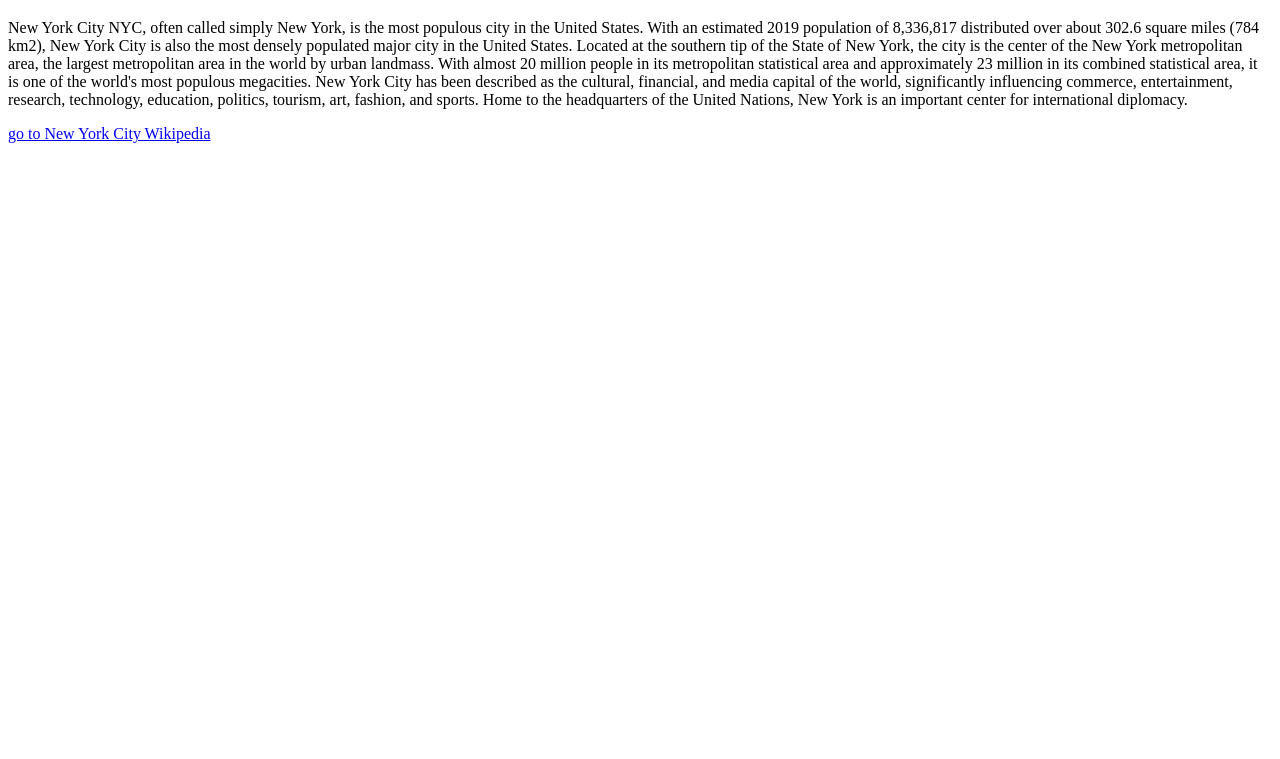
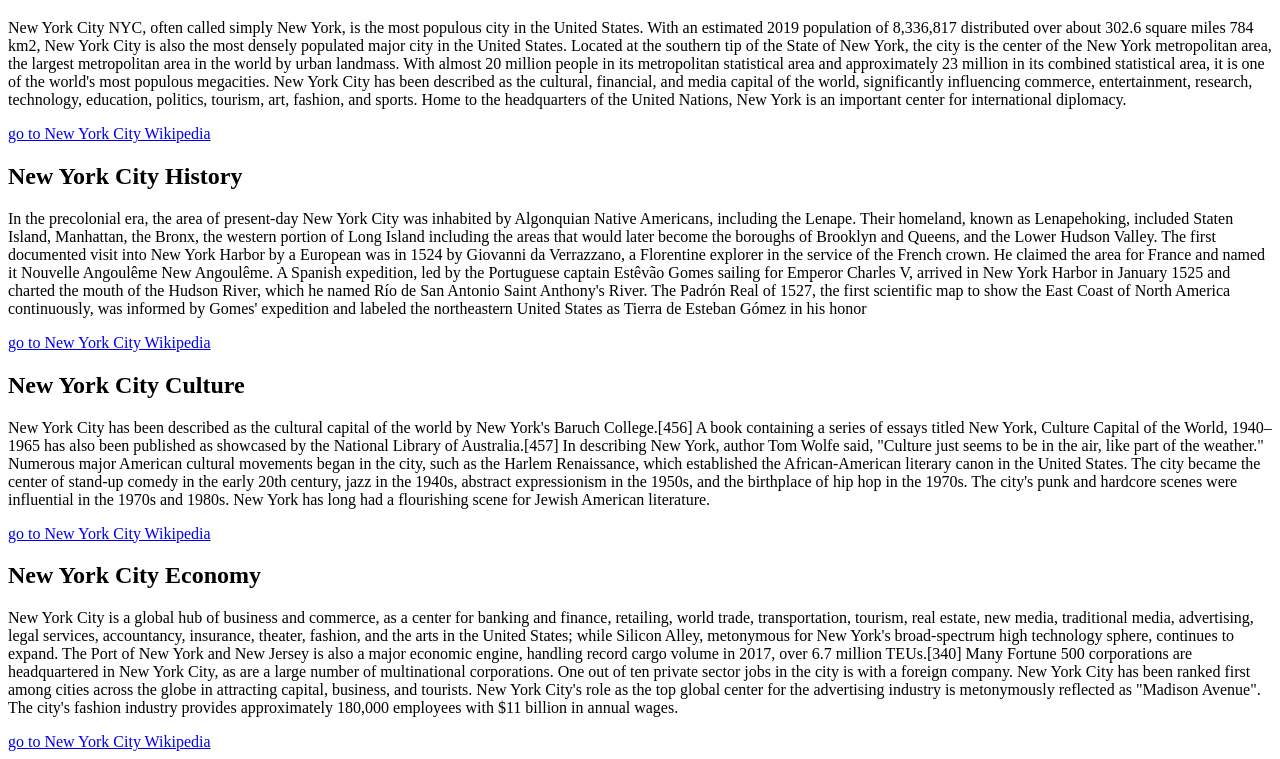
Before and after one commit to alexandramena/progra2, a plain HTML site: page templates/index.html in a window 1280 px wide. Shown: the part 61-820 px from the top of the page. Drawn offline with Linux system fonts and the light colour scheme.

Commit message:
final tribute page

```diff
--- a/templates/index.html
+++ b/templates/index.html
@@ -7,7 +7,22 @@
 </head>
 <body>
     <h1>New York City Tribute Page</h1>
-    <p>New York City NYC, often called simply New York, is the most populous city in the United States. With an estimated 2019 population of 8,336,817 distributed over about 302.6 square miles (784 km2), New York City is also the most densely populated major city in the United States. Located at the southern tip of the State of New York, the city is the center of the New York metropolitan area, the largest metropolitan area in the world by urban landmass. With almost 20 million people in its metropolitan statistical area and approximately 23 million in its combined statistical area, it is one of the world's most populous megacities. New York City has been described as the cultural, financial, and media capital of the world, significantly influencing commerce, entertainment, research, technology, education, politics, tourism, art, fashion, and sports. Home to the headquarters of the United Nations, New York is an important center for international diplomacy.</p>
+    <p>New York City NYC, often called simply New York, is the most populous city in the United States. With an estimated 2019 population of 8,336,817 distributed over about 302.6 square miles 784 km2, New York City is also the most densely populated major city in the United States. Located at the southern tip of the State of New York, the city is the center of the New York metropolitan area, the largest metropolitan area in the world by urban landmass. With almost 20 million people in its metropolitan statistical area and approximately 23 million in its combined statistical area, it is one of the world's most populous megacities. New York City has been described as the cultural, financial, and media capital of the world, significantly influencing commerce, entertainment, research, technology, education, politics, tourism, art, fashion, and sports. Home to the headquarters of the United Nations, New York is an important center for international diplomacy.</p>
     <a href="https://en.wikipedia.org/wiki/New_York_City">go to New York City Wikipedia</a>
+
+    <h2>New York City History</h2>
+    <p>In the precolonial era, the area of present-day New York City was inhabited by Algonquian Native Americans, including the Lenape. Their homeland, known as Lenapehoking, included Staten Island, Manhattan, the Bronx, the western portion of Long Island including the areas that would later become the boroughs of Brooklyn and Queens, and the Lower Hudson Valley.
+        The first documented visit into New York Harbor by a European was in 1524 by Giovanni da Verrazzano, a Florentine explorer in the service of the French crown. He claimed the area for France and named it Nouvelle Angoulême New Angoulême. A Spanish expedition, led by the Portuguese captain Estêvão Gomes sailing for Emperor Charles V, arrived in New York Harbor in January 1525 and charted the mouth of the Hudson River, which he named Río de San Antonio Saint Anthony's River. The Padrón Real of 1527, the first scientific map to show the East Coast of North America continuously, was informed by Gomes' expedition and labeled the northeastern United States as Tierra de Esteban Gómez in his honor</p>
+    <a href="https://en.wikipedia.org/wiki/New_York_City#History">go to New York City Wikipedia</a>
+
+    <h2>New York City Culture</h2>
+    <p>New York City has been described as the cultural capital of the world by New York's Baruch College.[456] A book containing a series of essays titled New York, Culture Capital of the World, 1940–1965 has also been published as showcased by the National Library of Australia.[457] In describing New York, author Tom Wolfe said, "Culture just seems to be in the air, like part of the weather."
+        Numerous major American cultural movements began in the city, such as the Harlem Renaissance, which established the African-American literary canon in the United States. The city became the center of stand-up comedy in the early 20th century, jazz in the 1940s, abstract expressionism in the 1950s, and the birthplace of hip hop in the 1970s. The city's punk and hardcore scenes were influential in the 1970s and 1980s. New York has long had a flourishing scene for Jewish American literature.</p>
+    <a href="https://en.wikipedia.org/wiki/New_York_City#Culture_and_contemporary_life">go to New York City Wikipedia</a>
+
+    <h2>New York City Economy</h2>
+    <p>New York City is a global hub of business and commerce, as a center for banking and finance, retailing, world trade, transportation, tourism, real estate, new media, traditional media, advertising, legal services, accountancy, insurance, theater, fashion, and the arts in the United States; while Silicon Alley, metonymous for New York's broad-spectrum high technology sphere, continues to expand. The Port of New York and New Jersey is also a major economic engine, handling record cargo volume in 2017, over 6.7 million TEUs.[340]
+        Many Fortune 500 corporations are headquartered in New York City, as are a large number of multinational corporations. One out of ten private sector jobs in the city is with a foreign company. New York City has been ranked first among cities across the globe in attracting capital, business, and tourists. New York City's role as the top global center for the advertising industry is metonymously reflected as "Madison Avenue". The city's fashion industry provides approximately 180,000 employees with $11 billion in annual wages.</p>
+    <a href="https://en.wikipedia.org/wiki/New_York_City#Economy">go to New York City Wikipedia</a>
 </body>
 </html>
```
